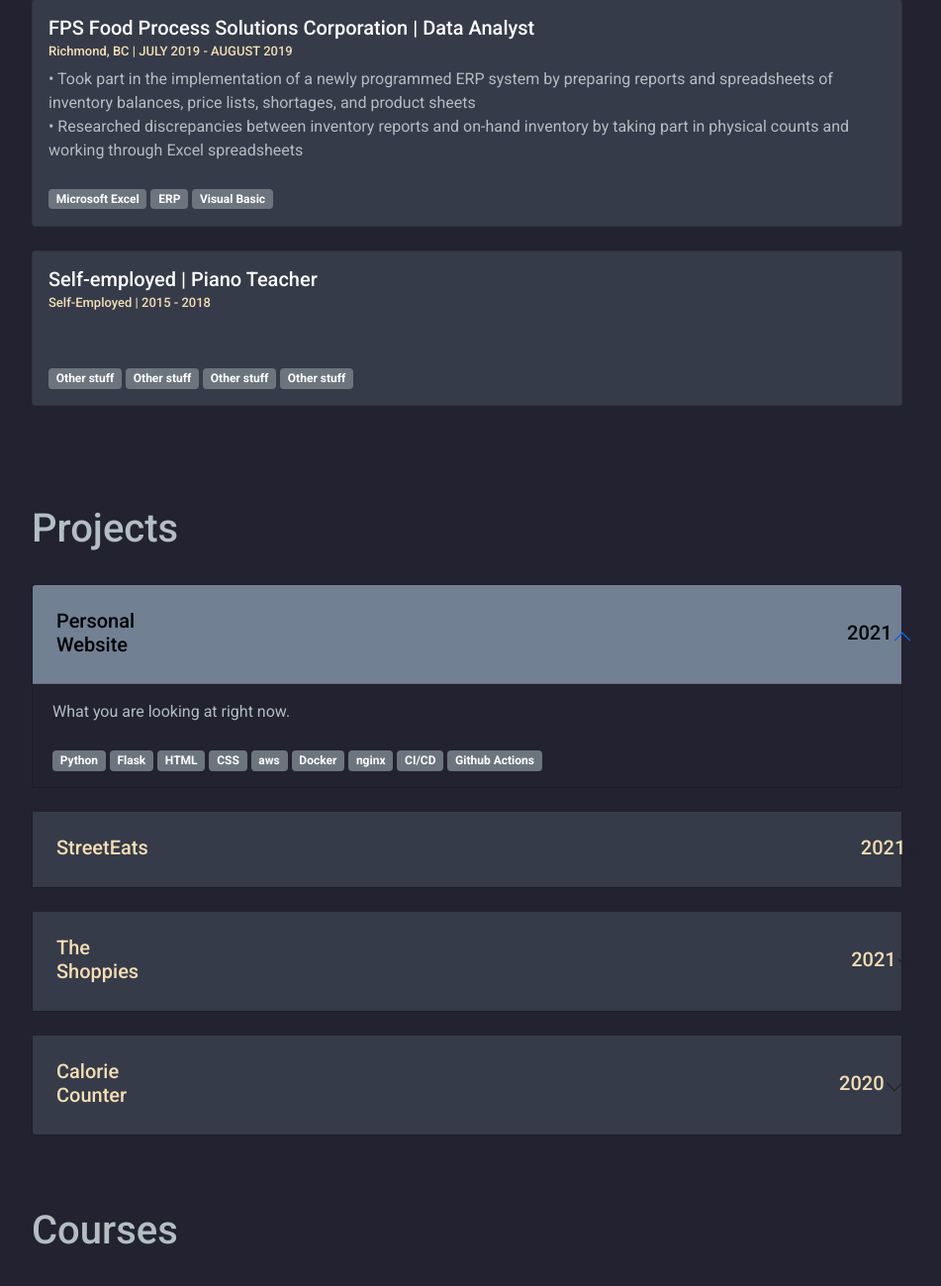
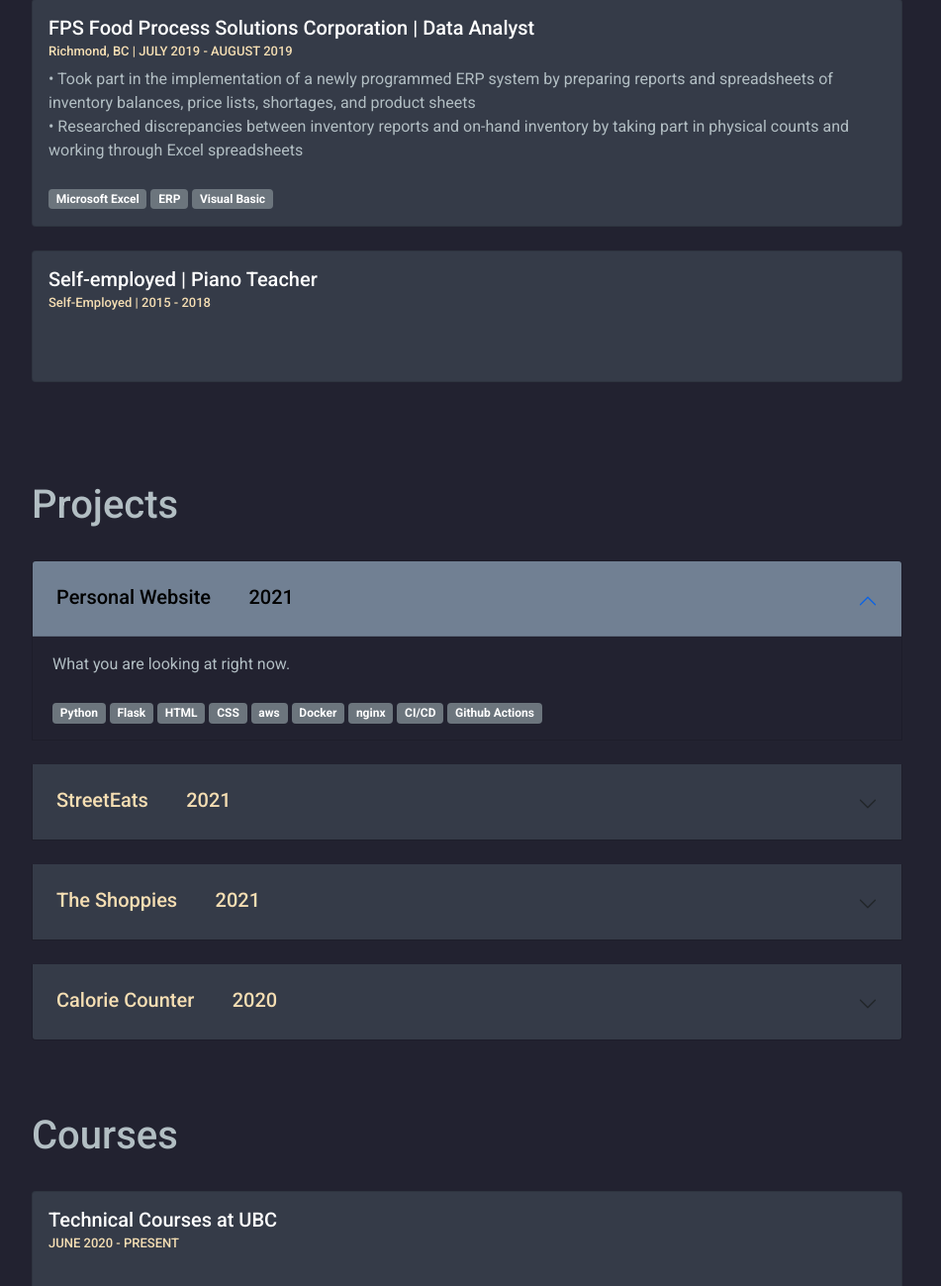
Before and after one commit to janellewong/MLH-Flask-Portfolio, a Flask app: page / in a window 1280 px wide. Shown: the part 2244-3543 px from the top of the page at 99% size, without its empty margins (168-1119 px from the left). Run offline with Flask 2, Linux system fonts and the light colour scheme; some libraries are stand-ins or nearby versions.

Commit message:
fix year

```diff
--- a/app/templates/experience.html
+++ b/app/templates/experience.html
@@ -108,10 +108,6 @@
 
             <br>
               <br>
-              <span class="badge bg-secondary">Other stuff</span>
-              <span class="badge bg-secondary">Other stuff</span>
-              <span class="badge bg-secondary">Other stuff</span>
-              <span class="badge bg-secondary">Other stuff</span>
         </p>
         </div>
       </div>
--- a/app/templates/projects.html
+++ b/app/templates/projects.html
@@ -6,7 +6,7 @@
           <h2 class="accordion-header" id="panelsStayOpen-headingOne">
             <button class="accordion-button" type="button" data-bs-toggle="collapse" data-bs-target="#panelsStayOpen-collapseOne" aria-expanded="true" aria-controls="panelsStayOpen-collapseOne">
               <h5>Personal Website</h5>
-              <h5 style="margin-left: 36em;" id="projectYear">2021</h5>
+              <h5 style="margin-left: 3vw;" id="projectYear">2021</h5>
             </button>
           </h2>
           <div id="panelsStayOpen-collapseOne" class="accordion-collapse collapse show" aria-labelledby="panelsStayOpen-headingOne">
@@ -33,7 +33,7 @@
           <h2 class="accordion-header" id="panelsStayOpen-headingTwo">
             <button class="accordion-button collapsed" type="button" data-bs-toggle="collapse" data-bs-target="#panelsStayOpen-collapseTwo" aria-expanded="false" aria-controls="panelsStayOpen-collapseTwo">
                 <h5>StreetEats</h5>
-                <h5 style="margin-left: 36em;" id="projectYear">2021</h5>
+                <h5 style="margin-left: 3vw;" id="projectYear">2021</h5>
             </button>
           </h2>
           <div id="panelsStayOpen-collapseTwo" class="accordion-collapse collapse" aria-labelledby="panelsStayOpen-headingTwo">
@@ -72,7 +72,7 @@
           <h2 class="accordion-header" id="panelsStayOpen-headingThree">
             <button class="accordion-button collapsed" type="button" data-bs-toggle="collapse" data-bs-target="#panelsStayOpen-collapseThree" aria-expanded="false" aria-controls="panelsStayOpen-collapseThree">
                 <h5>The Shoppies</h5>
-                <h5 style="margin-left: 36em;" id="projectYear">2021</h5>
+                <h5 style="margin-left: 3vw;" id="projectYear">2021</h5>
             </button>
           </h2>
           <div id="panelsStayOpen-collapseThree" class="accordion-collapse collapse" aria-labelledby="panelsStayOpen-headingThree">
@@ -100,7 +100,7 @@
             <h2 class="accordion-header" id="panelsStayOpen-headingFour">
               <button class="accordion-button collapsed" type="button" data-bs-toggle="collapse" data-bs-target="#panelsStayOpen-collapseFour" aria-expanded="false" aria-controls="panelsStayOpen-collapseFour">
                   <h5>Calorie Counter</h5>
-                  <h5 style="margin-left: 36em;" id="projectYear">2020</h5>
+                  <h5 style="margin-left: 3vw;" id="projectYear">2020</h5>
               </button>
             </h2>
             <div id="panelsStayOpen-collapseFour" class="accordion-collapse collapse" aria-labelledby="panelsStayOpen-headingFour">
```
